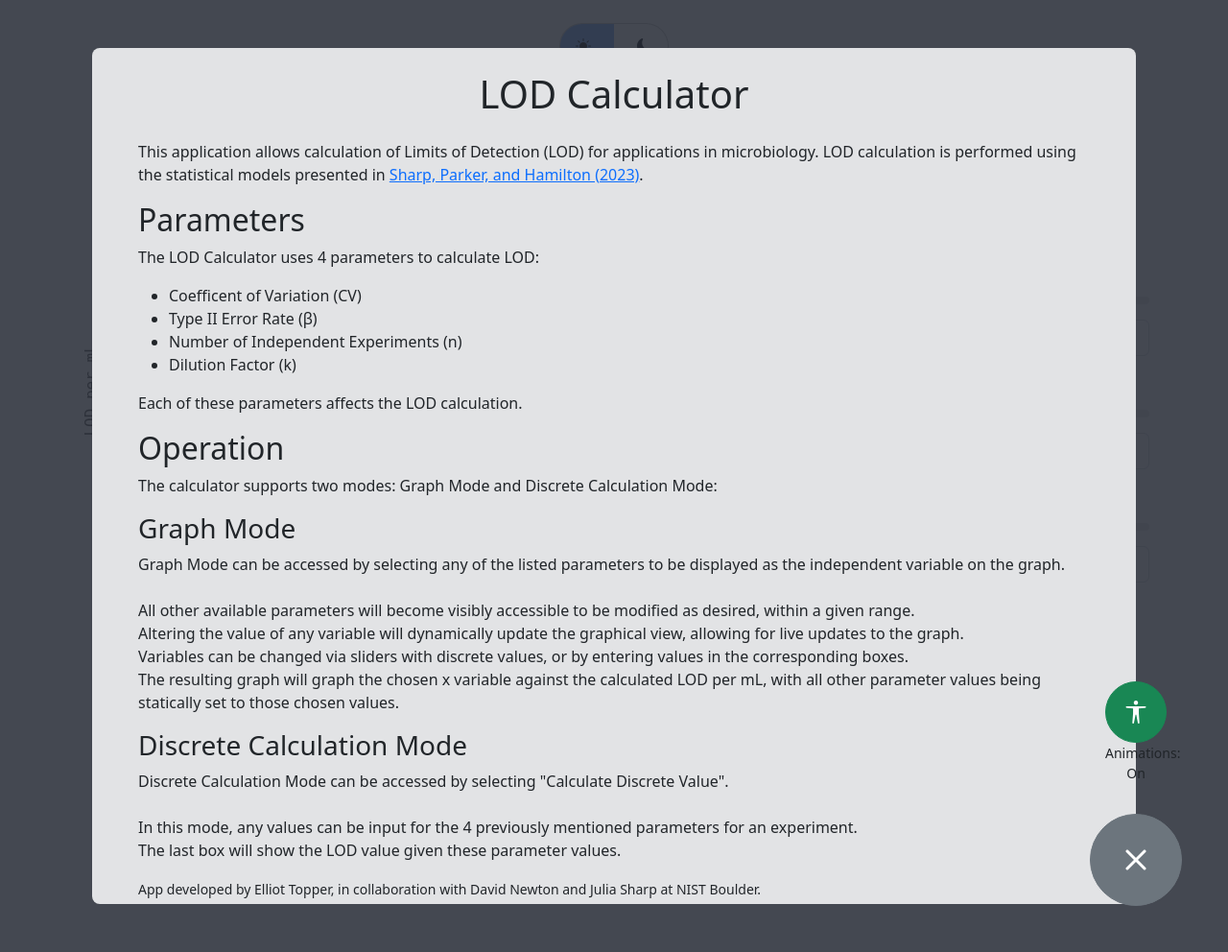
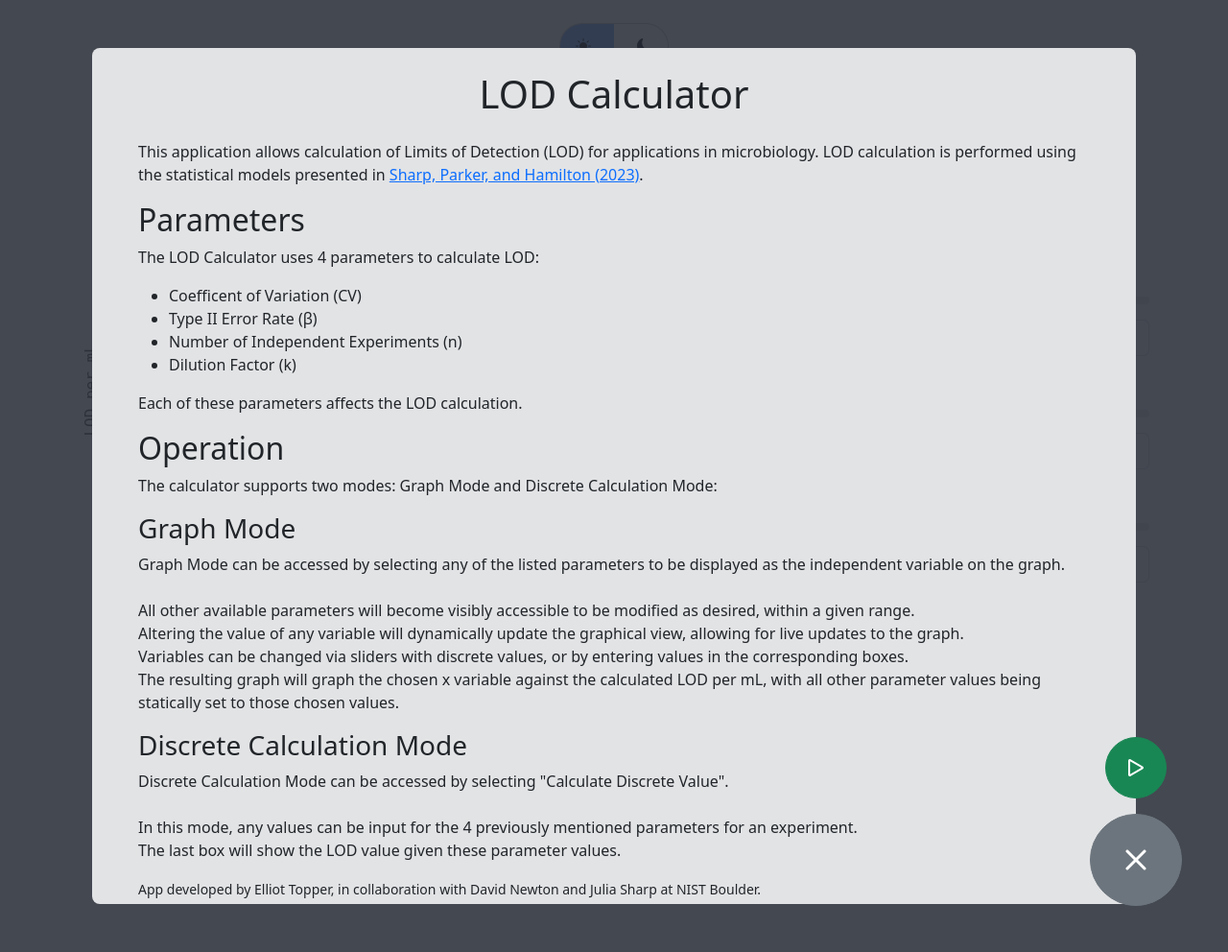
Before and after one commit to xaridar/LOD-Calculator, a Flask app: page /graph in a window 1280 px wide. Shown: the whole page at 96% size. Run offline with Flask 3, Linux system fonts and the light colour scheme; some libraries are stand-ins or nearby versions.

Commit message:
update animations control

```diff
--- a/static/global.js
+++ b/static/global.js
@@ -77,6 +77,12 @@ $(document).keydown((e) => {
     }
 });
 
+// initializes tooltips
+var tooltipTriggerList = [].slice.call(document.querySelectorAll('[data-bs-toggle="tooltip"]'));
+var tooltipList = tooltipTriggerList.map(function (tooltipTriggerEl) {
+  return new bootstrap.Tooltip(tooltipTriggerEl);
+});
+
 /* Service worker */
 
 // registers service worker
--- a/static/graph.js
+++ b/static/graph.js
@@ -137,7 +137,10 @@ const toggleAnim = (newAnim = !anim) => {
         $('html')[0].dataset.prefersAnimation = newAnim;
         $('#animBtn').toggleClass('btn-success', newAnim);
         $('#animBtn').toggleClass('btn-danger', !newAnim);
-        $('#animStatus').text(newAnim ? 'On' : 'Off');
+        $('#animPause').toggleClass('hidden', newAnim);
+        $('#animPlay').toggleClass('hidden', !newAnim);
+        $('#animBtn').attr('data-bs-original-title', `Animations: ${newAnim ? 'On' : 'Off'}`);
+        bootstrap.Tooltip.getInstance($('#animBtn')[0]).hide();
     }
     anim = newAnim;
 }
--- a/static/styles.css
+++ b/static/styles.css
@@ -8,6 +8,10 @@
 
 body {
     margin-bottom: 5rem;
+}
+
+body:not(.info-hidden) {
+    overflow: hidden;
 }
 
 input[type="radio"] {
--- a/templates/base.html
+++ b/templates/base.html
@@ -36,7 +36,7 @@
     <meta name="apple-mobile-web-app-status-bar" content="#0d6efd" />
     <meta name="theme-color" content="#0d6efd" />
 
-    <script rel="preconnect" src="https://cdn.jsdelivr.net/npm/bootstrap@5.3.2/dist/js/bootstrap.min.js" integrity="sha384-BBtl+eGJRgqQAUMxJ7pMwbEyER4l1g+O15P+16Ep7Q9Q+zqX6gSbd85u4mG4QzX+" crossorigin="anonymous"></script>
+    <script rel="preconnect" src="https://cdn.jsdelivr.net/npm/@popperjs/core@2.9.2/dist/umd/popper.min.js" integrity="sha384-IQsoLXl5PILFhosVNubq5LC7Qb9DXgDA9i+tQ8Zj3iwWAwPtgFTxbJ8NT4GN1R8p" crossorigin="anonymous"></script>    <script rel="preconnect" src="https://cdn.jsdelivr.net/npm/bootstrap@5.3.2/dist/js/bootstrap.min.js" integrity="sha384-BBtl+eGJRgqQAUMxJ7pMwbEyER4l1g+O15P+16Ep7Q9Q+zqX6gSbd85u4mG4QzX+" crossorigin="anonymous"></script>
     <script rel="preconnect" src="https://code.jquery.com/jquery-3.7.1.min.js" integrity="sha256-/JqT3SQfawRcv/BIHPThkBvs0OEvtFFmqPF/lYI/Cxo=" crossorigin="anonymous"></script>
     <script rel="preconnect" src="https://cdn.jsdelivr.net/npm/chart.js@4.4.3/dist/chart.umd.min.js" integrity="sha384-JUh163oCRItcbPme8pYnROHQMC6fNKTBWtRG3I3I0erJkzNgL7uxKlNwcrcFKeqF" crossorigin="anonymous"></script>
     <link rel="stylesheet" href="https://cdn.jsdelivr.net/npm/bootstrap-icons@1.11.0/font/bootstrap-icons.css" integrity="sha384-QuGBSgV5Im3DzL2z+8Ko9/hqNy/N0O7zwvXAtfd1MvPKWa/UbeLV65cfm4BV5Wgq" crossorigin="anonymous">
@@ -93,19 +93,22 @@
             </div>
         </div>
     </div>
+
     <div class="position-fixed end-0 bottom-0 m-5 z-3">
         <div id="buttonPopup" class="position-absolute bottom-100 start-0 end-0 m-3 d-flex flex-column justify-content-center z-n1" style="transform:translateY(150%);transition: transform 0.3s ease-out;">
-            <span role="button" aria-label="Show/Hide info page" class="rounded-circle d-flex justify-content-center align-items-center overflow-hidden btn btn-success p-3"
-                style="width:4rem;height:4rem;font-size:1.5rem;" id="animBtn" onclick="toggleAnim()">
+            <button role="button" aria-label="Show/Hide info page" class="rounded-circle d-flex justify-content-center align-items-center overflow-hidden btn btn-success p-3"
+                style="width:4rem;height:4rem;font-size:2rem;" id="animBtn" onclick="toggleAnim()" data-bs-toggle="tooltip" data-bs-placement="top" title="Animations: On">
                 <div class="d-flex align-items-center justify-content-center top-0 bottom-0 start-0 end-0 pe-none">
-                    <div class="d-flex flex-fill justify-content-center">
-                        <span class="bi bi-universal-access lh-1"></span>
+                    <div id="animPause" class="d-flex flex-fill justify-content-center hidden">
+                        <span class="bi bi-pause lh-1"></span>
+                    </div>
+                    <div id="animPlay" class="d-flex flex-fill justify-content-center">
+                        <span class="bi bi-play lh-1"></span>
                     </div>
                 </div>
-            </span>
-            <p class="bottom-100 text-center hidden" style="font-size: 14px">Animations: <span id="animStatus">On</span></p>
+            </button>
         </div>
-        <span role="button" aria-label="Show/Hide info page" class="rounded-circle d-flex justify-content-center align-items-center overflow-hidden btn btn-secondary p-4"
+        <button role="button" aria-label="Show/Hide info page" class="rounded-circle d-flex justify-content-center align-items-center overflow-hidden btn btn-secondary p-4"
             style="width:6rem;height:6rem;font-size:3rem;" id="infoBtn" onclick="toggleInfo()">
             <div class="d-flex align-items-center justify-content-center top-0 bottom-0 start-0 end-0 pe-none" style="aspect-ratio:2/1;height:6rem;transition:transform 0.3s cubic-bezier(0.680, -0.550, 0.265, 1.550);transform: translateX(25%);">
                 <div class="d-flex flex-fill justify-content-center">
@@ -115,7 +118,7 @@
                     <span class="bi bi-x lh-1"></span>
                 </div>
             </div>
-        </span>
+        </button>
     </div>
     <script src="/static/global.js"></script>
 </body>
```
Also changed, not shown: static/manifest.json.
